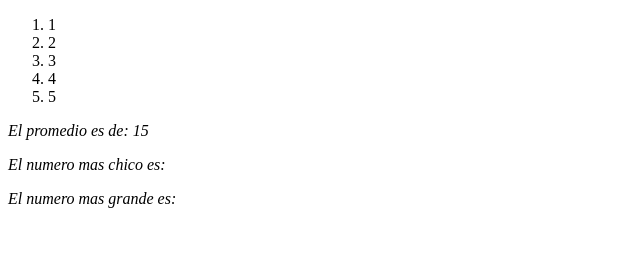
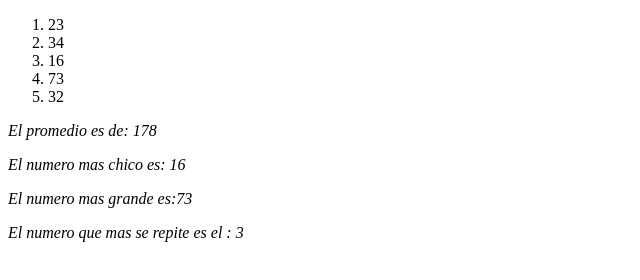
Before and after one commit to lautaroPistagnesi/prueba, a plain HTML site: page introduccion a js/introduccion-a-js-master/tareas/clase-5/tarea 4.html in a window 1280 px wide. Shown: the whole page, without its empty margins (0-640 px from the left). Drawn offline with Linux system fonts and the light colour scheme.

Commit message:
tarea 3 clase 5
termine la tarea, aunque se puede mejorar

```diff
--- a/introduccion a js/introduccion-a-js-master/tareas/clase-5/tarea 4.html
+++ b/introduccion a js/introduccion-a-js-master/tareas/clase-5/tarea 4.html
@@ -5,15 +5,16 @@
     </head>
     <body>
         <ol>
-            <li>1</li>
-            <li>2</li>
-            <li>3</li>
-            <li>4</li>
-            <li>5</li>
+            <li>23</li>
+            <li>34</li>
+            <li>16</li>
+            <li>73</li>
+            <li>32</li>
         </ol>
         <em id="mensaje">El promedio es de:</em>
         <p><em id="mensaje2">El numero mas chico es:</em></p>
         <p><em id="mensaje3">El numero mas grande es:</em></p>
+        <p><em id="mensaje4">El numero que mas se repite es el:</em></p>
     </body>
     <script src="tarea 4.js"></script>
 </html>
--- a/introduccion a js/introduccion-a-js-master/tareas/clase-5/tarea 4.js
+++ b/introduccion a js/introduccion-a-js-master/tareas/clase-5/tarea 4.js
@@ -20,7 +20,35 @@ let numero4 = Number(numerosArray[4].textContent)
 function sumar(numero0, numero1, numero2, numero3, numero4){
    return numero0 + numero1 + numero2 + numero3 + numero4
 }
-
-console.log(sumar(numero0, numero1, numero2, numero3, numero4))
 let mensaje = document.querySelector("#mensaje")
 mensaje.textContent = "El promedio es de: " + sumar(numero0, numero1, numero2, numero3, numero4)
+let mensaje2 = document.querySelector("#mensaje2")
+mensaje2.textContent = "El numero mas chico es: " + numero2
+let mensaje3 = document.querySelector("#mensaje3")
+mensaje3.textContent = "El numero mas grande es:" + numero3
+let mensaje4 = document.querySelector("#mensaje4")
+mensaje4.textContent = "El numero que mas se repite es el : " + 3
+
+/*function numeroMasChico(numero0, numero1, numero2, numero3, numero4){
+    let numeroChico = 0
+    if(numero0 < numero1){
+        if(numero0 < numero2){
+            if(numero0 < numero3){
+                if (numero0 < numero3){
+                    numeroChico = numero0
+                }
+            }
+        }else{
+            numeroChico = numero2
+        }
+    }else if(numero1 < numero2){
+            if(numero1 < numero3){
+                if(numero1 < numero4){
+                    numeroChico = numero1
+                }
+        }
+    }else if(numero2 < 43){
+
+    }
+    console.log(numeroChico)
+}*/
```
